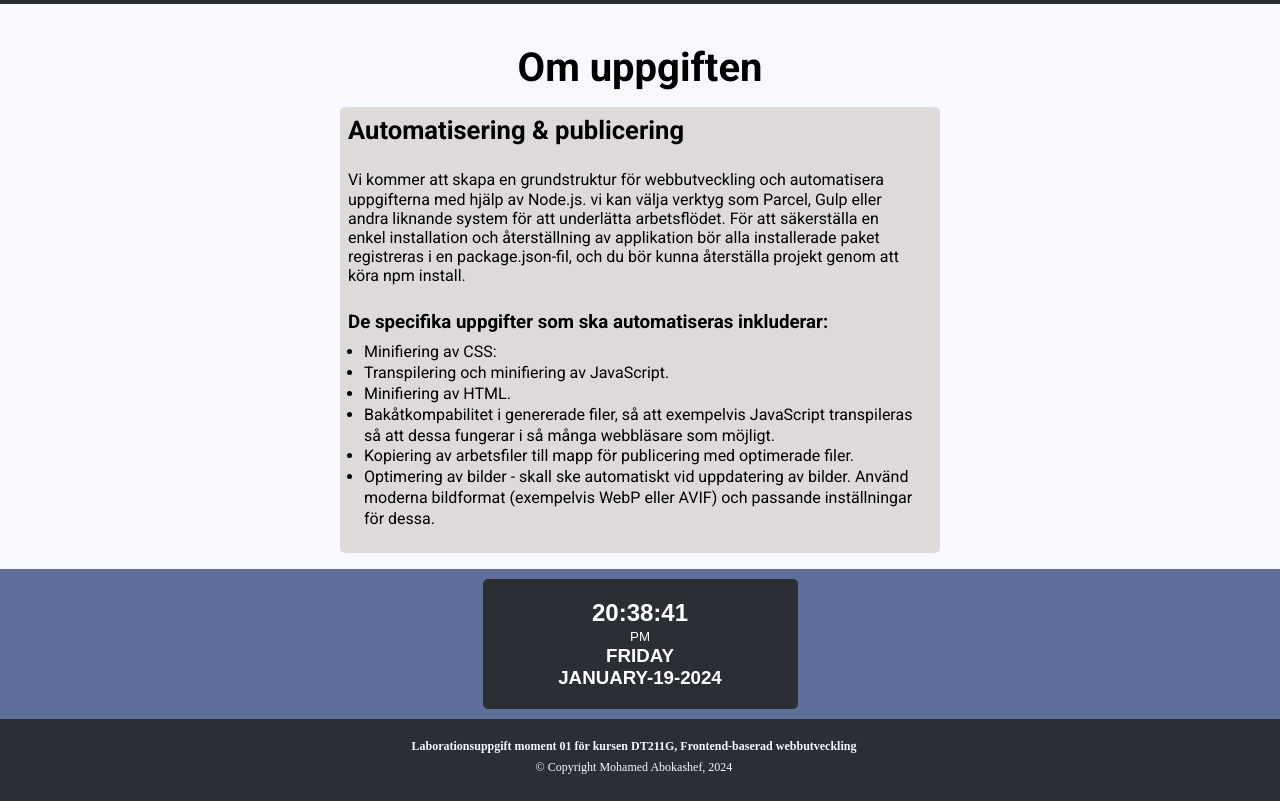
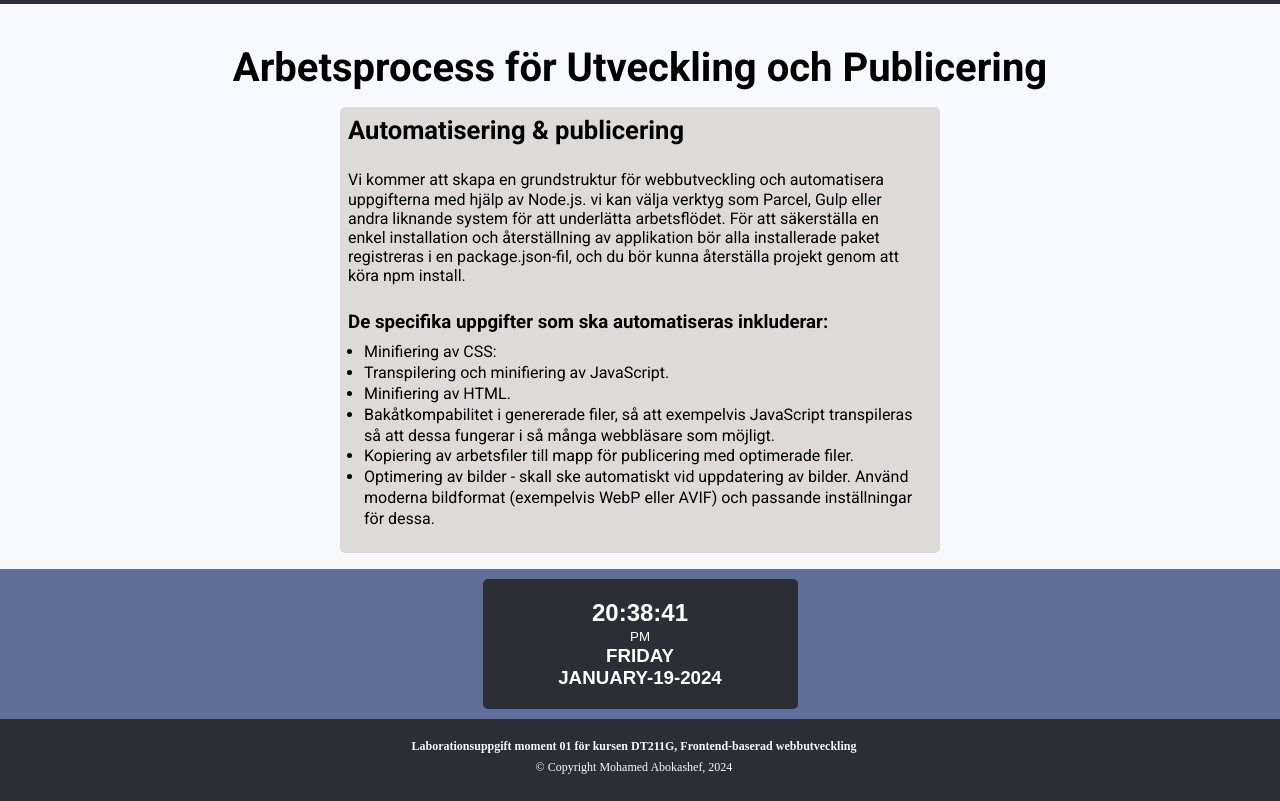
Before and after one commit to kashef0/Frontend-baserad-webbutveckling, a website built with Parcel: page src/proccing.html in a window 1280 px wide. Shown: the part 91-892 px from the top of the page. Built offline with nearby package versions, Linux system fonts and the light colour scheme; a web font is replaced by a local one.

Commit message:
proccing sida

```diff
--- a/src/proccing.html
+++ b/src/proccing.html
@@ -41,7 +41,7 @@
     </header>
     <main>
         <div class="om-uppgiften">
-            <h1>Om uppgiften</h1>
+            <h1>Arbetsprocess för Utveckling och Publicering</h1>
             <article class="uppgift-text">
                 <h2>Automatisering & publicering</h2>
                 <p>
```
